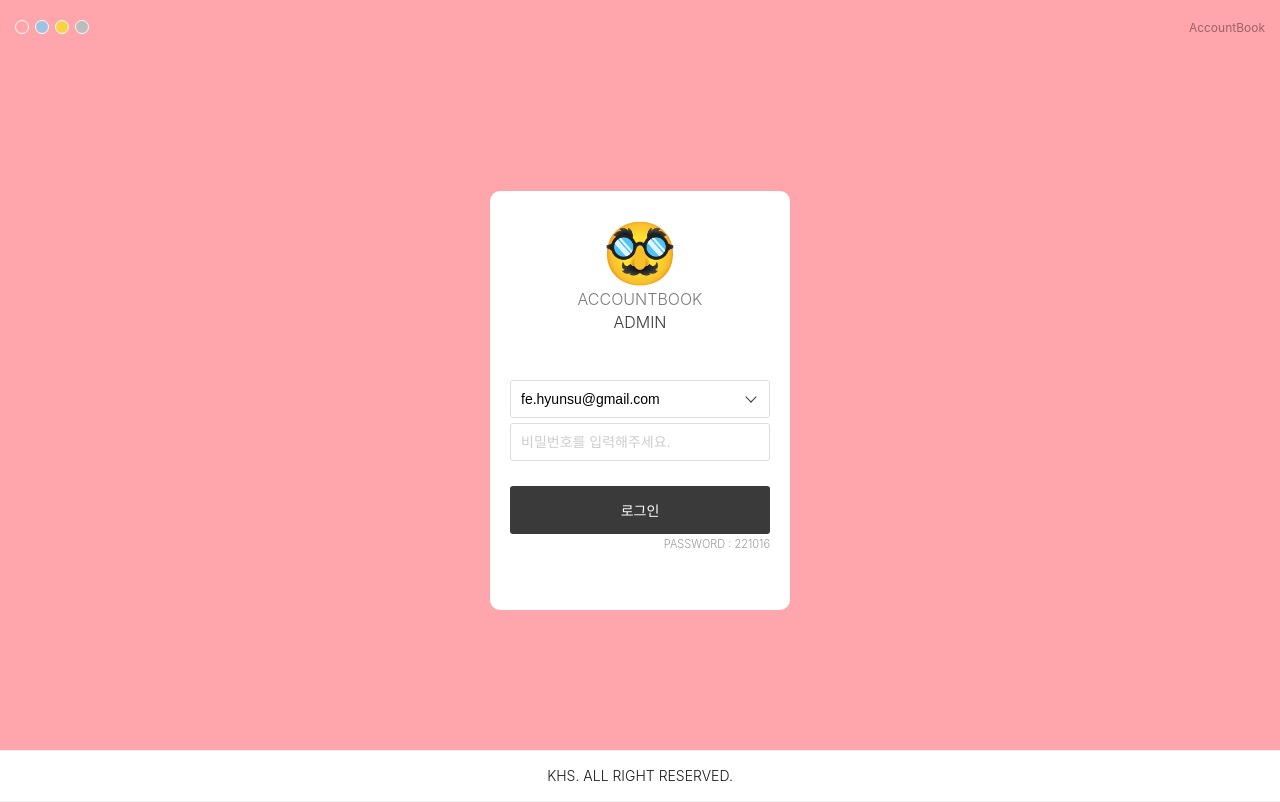
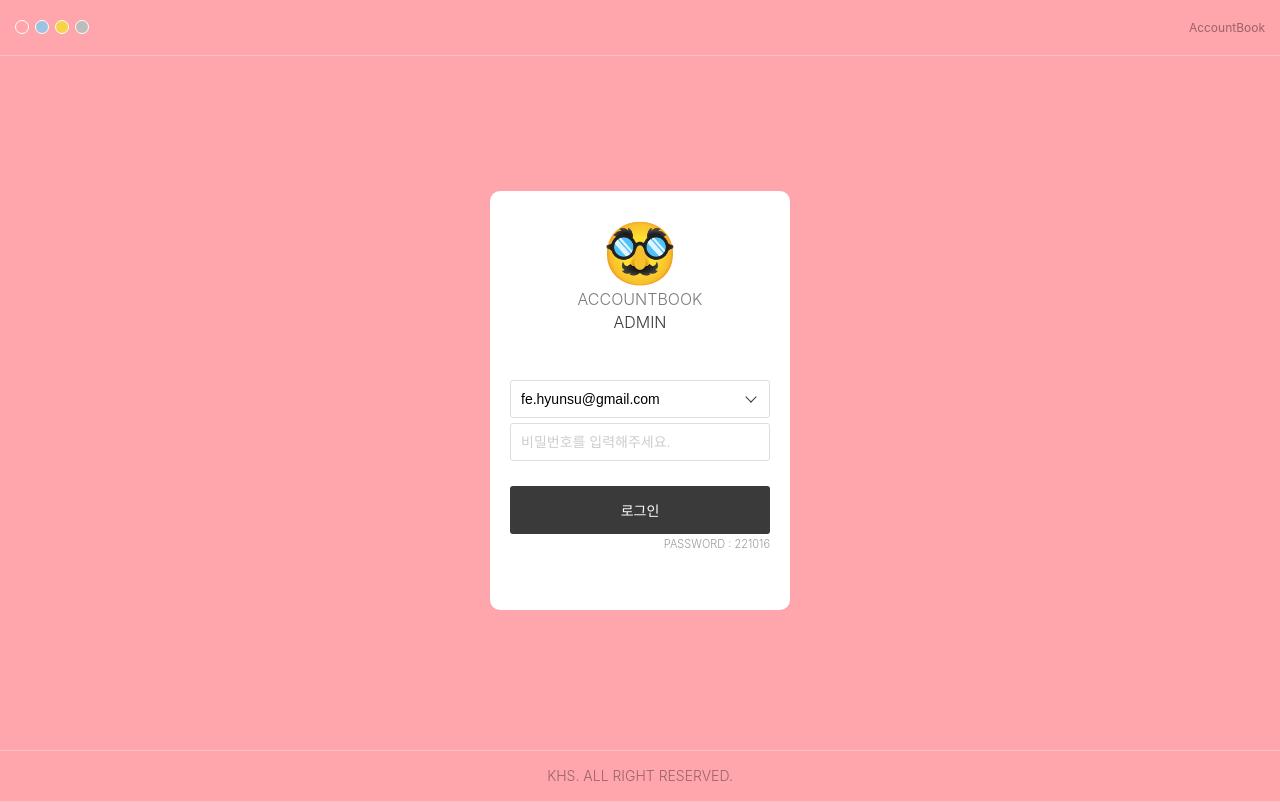
Before and after one commit to FE-HyunSu/accountbook-admin, a Next.js app: page / in a window 1280 px wide. Built offline with nearby package versions, Linux system fonts and the light colour scheme; no server answers.

Commit message:
modify : footer background theme color.

```diff
--- a/components/layout/footer/index.tsx
+++ b/components/layout/footer/index.tsx
@@ -1,9 +1,12 @@
 import { FooterBox } from "./style";
+import { useRecoilValue } from "recoil";
+import { themeColor } from "../../../store";
 
 const Footer = () => {
+  const bgColor = useRecoilValue(themeColor);
   return (
     <>
-      <FooterBox>
+      <FooterBox style={{ backgroundColor: bgColor }}>
         <p>KHS. ALL RIGHT RESERVED.</p>
       </FooterBox>
     </>
--- a/components/layout/footer/style.tsx
+++ b/components/layout/footer/style.tsx
@@ -4,8 +4,9 @@ export const FooterBox = styled.footer`
   display: block;
   height: 5rem;
   background-color: #fff;
-  border-top: 1px solid #eee;
-  border-bottom: 1px solid #eee;
+  border-top: 1px solid rgba(255, 255, 255, 0.3);
+  border-bottom: 1px solid rgba(255, 255, 255, 0.3);
+  transition: 0.3s;
   p {
     display: flex;
     justify-content: center;
@@ -15,8 +16,7 @@ export const FooterBox = styled.footer`
     padding: 0;
     font-weight: 300;
     font-size: 1.4rem;
-    color: #1a1a1a;
-    background-color: #fff;
+    color: rgba(0, 0, 0, 0.4);
     text-align: center;
   }
 `;
--- a/components/layout/header/style.tsx
+++ b/components/layout/header/style.tsx
@@ -9,6 +9,7 @@ export const HeaderBox = styled.header`
   width: 100%;
   margin: 0;
   padding: 0;
+  border-bottom: 1px solid rgba(255, 255, 255, 0.3);
   background-color: ${themeColorSet};
   z-index: 10;
   h1 {
@@ -26,7 +27,6 @@ export const HeaderBox = styled.header`
       font-weight: 300;
       font-size: 1.2rem;
       color: #1a1a1a;
-      background-color: ${themeColorSet};
       text-align: left;
       text-transform: uppercase;
       transition: 0.2s;
```
